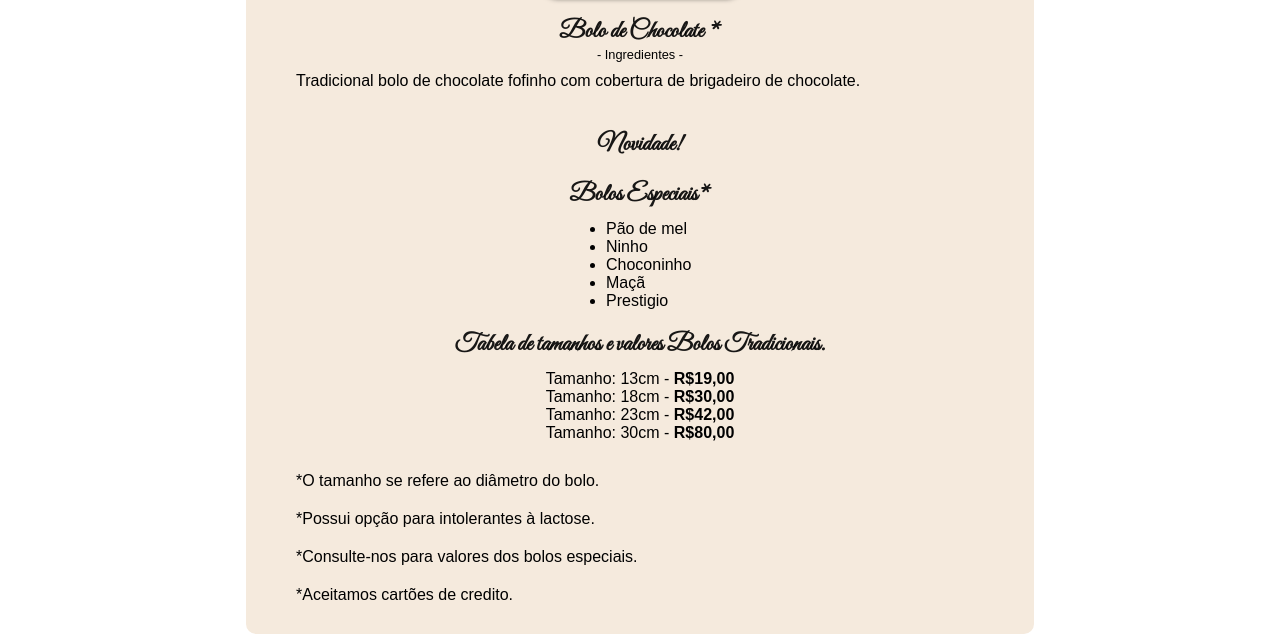
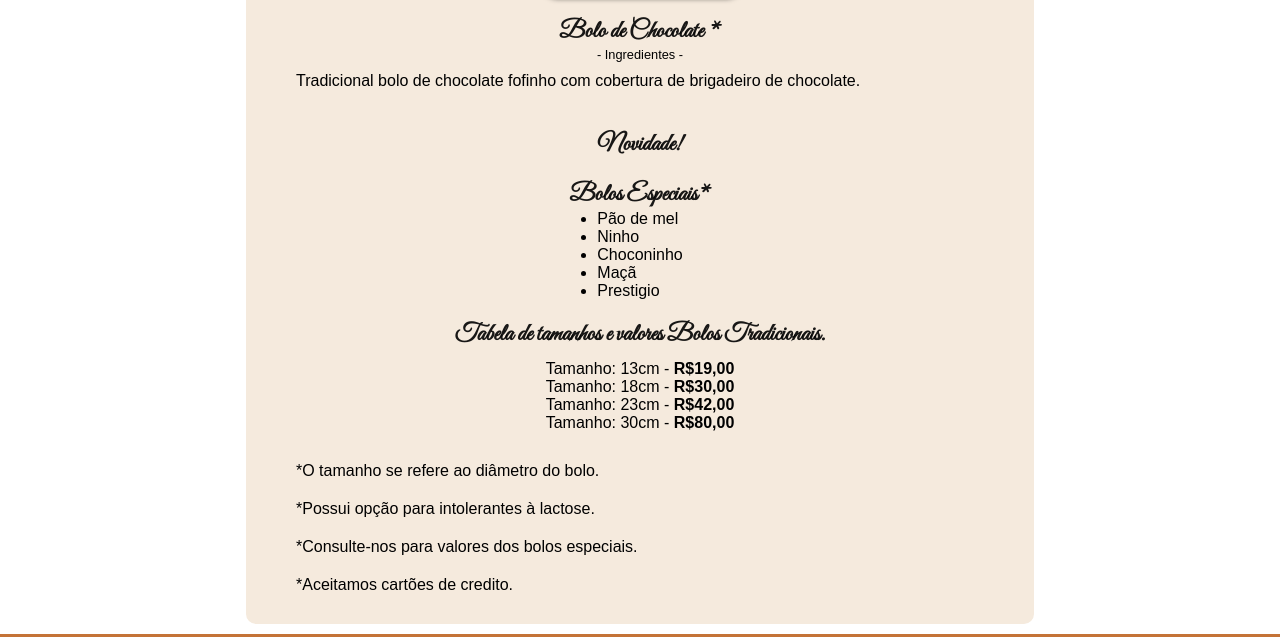
Before and after one commit to albertobtlima/diu-cakes, a plain HTML site: page produtos.html in a window 1280 px wide. Shown: the part 1722-2359 px from the top of the page. Drawn offline with Linux system fonts and the light colour scheme.

Commit message:
update
produtos

```diff
--- a/estilos/media-query.css
+++ b/estilos/media-query.css
@@ -16,8 +16,4 @@
     main {
         width: 768px;
     }
-
-    .novidade {
-        margin-left: 350px;
-    }
 }
--- a/estilos/style.css
+++ b/estilos/style.css
@@ -227,8 +227,9 @@ section > div > img {
     display: block;
 }
 
-.novidade {
-    margin-left: 250px;
+.novidades {
+    display: flex;
+    justify-content: center;
 }
 
 /* CONTATO */
--- a/produtos.html
+++ b/produtos.html
@@ -73,6 +73,7 @@
 
             <h3>Novidade!</h3>
             <h3>Bolos Especiais*</h3>
+            <div class="novidades">
                 <ul class="novidade">
                     <li>Pão de mel</li>
                     <li>Ninho</li>
@@ -80,6 +81,7 @@
                     <li>Maçã</li>
                     <li>Prestigio</li>
                 </ul>
+            </div>
 
             <h3>Tabela de tamanhos e valores Bolos Tradicionais.</h3>
             <ul class="valores">
```
Lines whose indentation alone changed are shown as unchanged.
